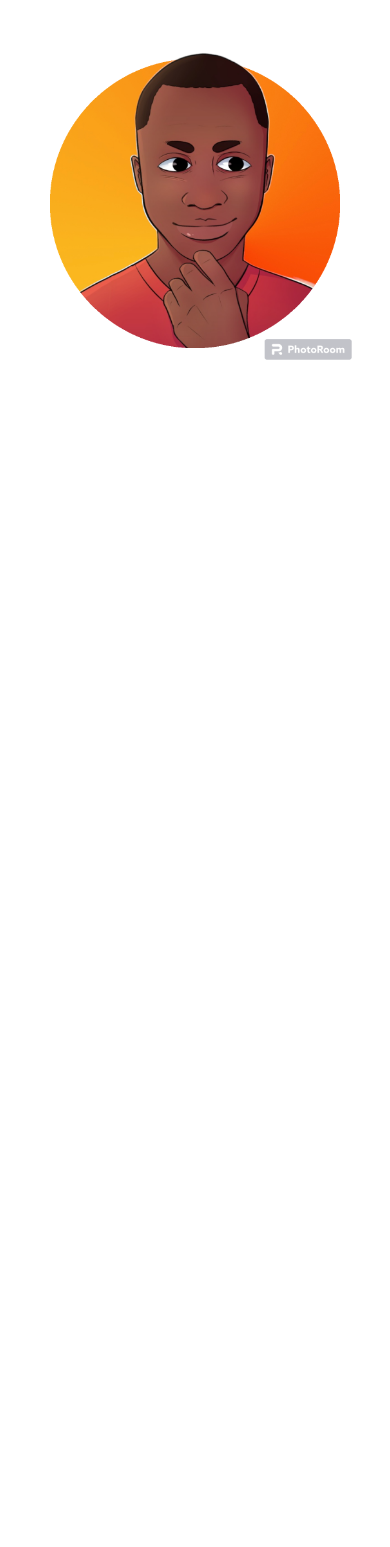
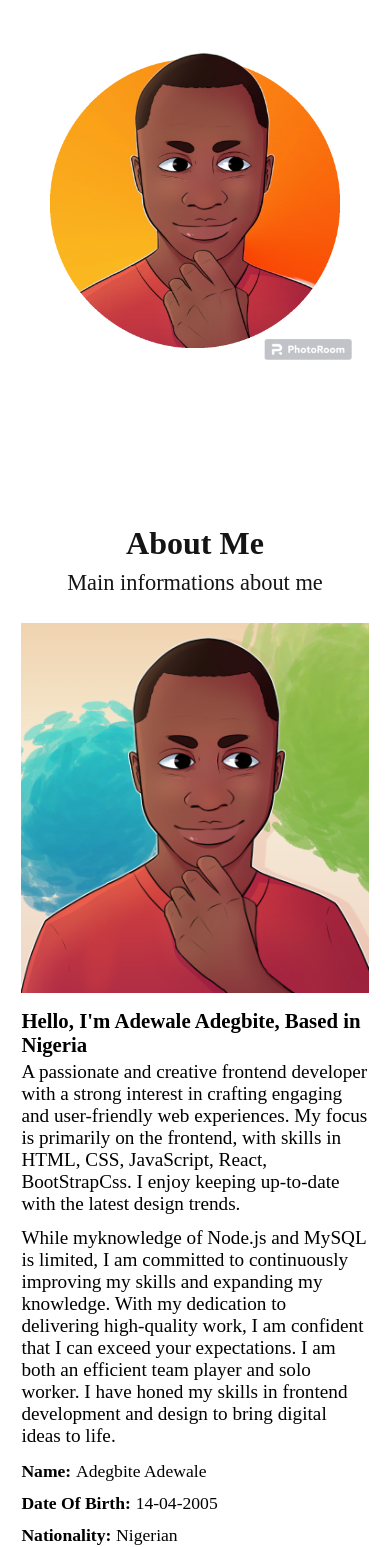
Before and after one commit to Walexz01/My-Portfolio, a React (Vite) app: page / in a window 390 px wide. Shown: the part 450-1997 px from the top of the page. Before the commit the page ends 911 px from the top, so only its background shows below. Built offline with nearby package versions, Linux system fonts and the light colour scheme.

Commit message:
create about section, add icons

```diff
--- a/index.html
+++ b/index.html
@@ -2,7 +2,7 @@
 <html lang="en">
   <head>
     <meta charset="UTF-8" />
-    <link rel="icon" type="image/svg+xml" href="/vite.svg" />
+    <link rel="icon" type="image/svg+xml" href="/icon.jpg" />
     <meta name="viewport" content="width=device-width, initial-scale=1.0" />
     <title>Vite + React + TS</title>
   </head>
--- a/package.json
+++ b/package.json
@@ -14,7 +14,8 @@
     "aos": "^2.3.4",
     "react": "^18.2.0",
     "react-anchor-link-smooth-scroll": "^1.0.12",
-    "react-dom": "^18.2.0"
+    "react-dom": "^18.2.0",
+    "react-icons": "^4.9.0"
   },
   "devDependencies": {
     "@types/react": "^18.0.37",
--- a/src/App.tsx
+++ b/src/App.tsx
@@ -1,9 +1,11 @@
+import About from "./components/About";
 import Header from "./components/Header";
 
 function App() {
   return (
     <>
       <Header />
+      <About />
     </>
   );
 }
--- /dev/null
+++ b/src/components/About.tsx
@@ -0,0 +1,78 @@
+import about_image from "../assets/IMG_20220514_074006.jpg";
+import { FaCloudDownloadAlt } from "react-icons/fa";
+const About = () => {
+  return (
+    <section className="about__section">
+      <div className="container about__container">
+        <div className="heading">
+          <h2>About Me</h2>
+          <p>Main informations about me</p>
+        </div>
+        <div className="about__contents">
+          <div className="about__left">
+            <img src={about_image} alt="" />
+          </div>
+          <div className="about__right">
+            <div className="about__right--content">
+              <h3>Hello, I'm Adewale Adegbite, Based in Nigeria</h3>
+              <p>
+                A passionate and creative frontend developer with a strong
+                interest in crafting engaging and user-friendly web experiences.
+                My focus is primarily on the frontend, with skills in HTML, CSS,
+                JavaScript, React, BootStrapCss. I enjoy keeping up-to-date with
+                the latest design trends.
+              </p>
+              <p>
+                While myknowledge of Node.js and MySQL is limited, I am
+                committed to continuously improving my skills and expanding my
+                knowledge. With my dedication to delivering high-quality work, I
+                am confident that I can exceed your expectations. I am both an
+                efficient team player and solo worker. I have honed my skills in
+                frontend development and design to bring digital ideas to life.
+              </p>
+              <div className="details__container">
+                <div className="details__left">
+                  <div className="detail">
+                    <h3>Name:</h3>
+                    <span> Adegbite Adewale</span>
+                  </div>
+                  <div className="detail">
+                    <h3>Date Of Birth:</h3> <span> 14-04-2005</span>
+                  </div>
+                  <div className="detail">
+                    <h3>Nationality:</h3> <span> Nigerian</span>
+                  </div>
+                  <div className="detail">
+                    <h3>Work Status:</h3> <span> Web Developer</span>
+                  </div>
+                </div>
+                <div className="details__right">
+                  <div className="detail">
+                    <h3>Phone:</h3>
+                    <span>+2348145439490 </span>
+                  </div>
+                  <div className="detail">
+                    <h3>Email:</h3> <span>walexz1937@gmail.com</span>
+                  </div>
+                  <div className="detail">
+                    <h3>Address:</h3> <span>Iseyin,Oyo State, NG</span>
+                  </div>
+                  <div className="detail">
+                    <h3>Freelancer:</h3> <span>Available</span>
+                  </div>
+                </div>
+              </div>
+              <div className="cv__link">
+                <a href="" download className="btn btn__colored">
+                  <FaCloudDownloadAlt /> Downlod My CV
+                </a>
+              </div>
+            </div>
+          </div>
+        </div>
+      </div>
+    </section>
+  );
+};
+
+export default About;
--- a/src/components/Hero.tsx
+++ b/src/components/Hero.tsx
@@ -15,7 +15,7 @@ const Hero = () => {
               worked on some personnal projects.
             </div>
             <div className="ctns">
-              <button className="get_in_touch btn">
+              <button className="btn__colored btn">
                 <a href=""> Get In Touch</a>
               </button>
               <button className="view_all_works btn">
--- a/src/components/Navbar.tsx
+++ b/src/components/Navbar.tsx
@@ -1,4 +1,6 @@
 import { useState } from "react";
+import { AiOutlineClose } from "react-icons/ai";
+import { GoThreeBars } from "react-icons/go";
 
 const Navbar = () => {
   const [isNavOpen, setIsNavOpen] = useState(false);
@@ -27,7 +29,7 @@ const Navbar = () => {
             </li>
           </ul>
           <div className="toggle__btn" onClick={() => setIsNavOpen(!isNavOpen)}>
-            {isNavOpen ? "close" : "open"}
+            {isNavOpen ? <AiOutlineClose /> : <GoThreeBars />}
           </div>
         </div>
       </div>
--- a/src/index.css
+++ b/src/index.css
@@ -10,8 +10,12 @@
 }
 a{
   text-decoration: none;
+  color: black;
+  font-weight: 600;
 }
-
+svg{
+  font-size: 1.5rem;
+}
 section{
   padding: 5rem 3rem;
   display: flex;
@@ -65,6 +69,10 @@ section{
 .toggle__btn{
   display: none;
 }
+.toggle__btn svg{
+  color: white;
+  font-size: 2rem;
+}
 /* ================ hero section start ========  */
 .hero__container{
   display: grid;
@@ -103,19 +111,22 @@ section{
   background-color: transparent;
   margin-right: .4rem;
   border: 1px solid black;
+  display: inline-flex;
+  align-items: center;
+  gap: .4rem;
 }
 .btn a{
   color: black;
   font-weight: 600;
 
 }
-.get_in_touch{
+.btn__colored{
   background: linear-gradient(var(--color__primary),var(--color__secondary));
   border: 1px solid white;
   transition: all .5s ease-in;
 
 }
-.get_in_touch:hover{
+.btn__colored:hover{
   background: transparent;
   border: 1px solid var(--color__primary);
 }
@@ -129,8 +140,110 @@ section{
   width: 100%;
 }
 
+/* =========== aboutt section ============ */
+.heading{
+  text-align: center;
+  color: rgba(12, 11, 11, 0.966);
+  padding-bottom: 2rem;
+}
+.heading h2{
+  font-size: 2.7rem;
+  padding-bottom: .7rem;
+}
+.heading p{
+  font-size: 1.5rem;
+}
+.about__contents{
+  display: grid;
+  grid-template-columns: 1fr 1fr;
+  gap: 1rem;
+}
+.about__left img{
+  width: 100%;
+  height: 80%;
+}
+.about__right{
+padding-top: 2rem;
+}
+.about__right--content h3{
+  font-size: 1.5rem;
+}
+.about__contents p{
+  font-size: 1.2rem;
+  padding: .5rem 0 .7rem 0;
+}
+.details__container{
+  display: grid;
+  grid-template-columns: 1fr 1fr;
+  gap: 1rem;
+  align-items: center;
+  padding-bottom: 1rem;
+}
+.detail{
+  display: flex;
+  flex-wrap: nowrap;
+  align-items: center;
+  margin:0 0 .8rem 0;
+  gap: .3rem;
+}
+.detail h3{
+  font-size: 1.2rem;
+}
+.detail span{
+  font-size: 1.2rem;
+}
+/* ============= media query for 1024px screen =============== */
+@media (max-width : 1024px) {
+  /* =========== aboutt section ============ */
+.heading{
+  padding-bottom: 1.5rem;
+}
+.heading h2{
+  font-size: 2.4rem;
+  padding-bottom: .4rem;
+}
+.heading p{
+  font-size: 1.3rem;
+}
+.about__contents{
+  display: grid;
+  grid-template-columns: 1fr 2fr;
+  gap: 1rem;
+}
+.about__left img{
+  width: 100%;
+  height: 80%;
+}
+.about__right{
+padding-top: .3rem;
+}
+.about__right--content h3{
+  font-size: 1.3rem;
+}
+.about__contents p{
+  font-size: 1.1rem;
+}
+.details__container{
+  display: grid;
+  grid-template-columns: 1fr 1fr;
+  gap: 1rem;
+  align-items: center;
+  padding-bottom: .5rem;
+}
+.detail{
+  display: flex;
+  flex-wrap: nowrap;
+  align-items: center;
+  margin:0 0 .5rem 0;
+}
+.detail h3{
+  font-size: 1.1rem;
+}
+.detail span{
+  font-size: 1.1rem;
+}
 
-
+}
 /* ============= media query for 768px screen =============== */
 @media (max-width : 768px) {
   section{
@@ -211,12 +324,54 @@ section{
   .hero__right img{
     width: 100%;
   }
+  /* =========== aboutt section ============ */
+.heading{
+  padding-bottom: 1rem;
+}
+.heading h2{
+  font-size: 2rem;
+  padding-bottom: .3rem;
+}
+.heading p{
+  font-size: 1.3rem;
+}
+.about__contents{
+  grid-template-columns: 1fr ;
+  gap: 1rem;
+}
+.about__left img{
+  width: 100%;
+  height: 100%;
+}
+.about__right{
+padding-top: 0rem;
+}
+.about__right--content h3{
+  font-size: 1.3rem;
+}
+.about__contents p{
+  font-size: 1.1rem;
+  padding: .3rem 0 .5rem 0;
+}
+.details__container{
+  grid-template-columns: 1fr 1fr;
+  padding: .5rem 0;
+}
+.detail{
+  margin:0 0 .5rem 0;
+}
+.detail h3{
+  font-size: 1.1rem;
+}
+.detail span{
+  font-size: 1.1rem;
+}
 
 }
 
 
-/* ============= media query for 768px screen =============== */
-@media (max-width : 425px) {
+/* ============= media query for 600px screen =============== */
+@media (max-width : 600px) {
   section{
     padding: 4rem 1rem;
   }
@@ -258,7 +413,39 @@ section{
 .hero__right img{
   width: 100%;
 }
-
+/* =========== aboutt section ============ */
+.heading{
+  padding-bottom: .7rem;
+}
+.heading h2{
+  font-size: 2rem;
+  padding-bottom: .5rem;
+}
+.heading p{
+  font-size: 1.4rem;
+  padding-bottom: 1rem;
+}
+.about__right--content h3{
+  font-size: 1.3rem;
+}
+.about__contents p{
+  font-size: 1.2rem;
+  padding: .3rem 0 .4rem 0;
+}
+.details__container{
+  grid-template-columns: 1fr ;
+  gap: .5rem;
+  padding-bottom: .5rem;
+}
+.detail{
+  margin:0 0 .7rem 0;
+}
+.detail h3{
+  font-size: 1.1rem;
+}
+.detail span{
+  font-size: 1.1rem;
+}
 
 
 
```
Also changed, not shown: public/icon.jpg (renamed from src/assets/IMG_20220514_203538.jpg), src/components/Tag.tsx (added), 1 other file (tests, documents, lock files or other folders).
